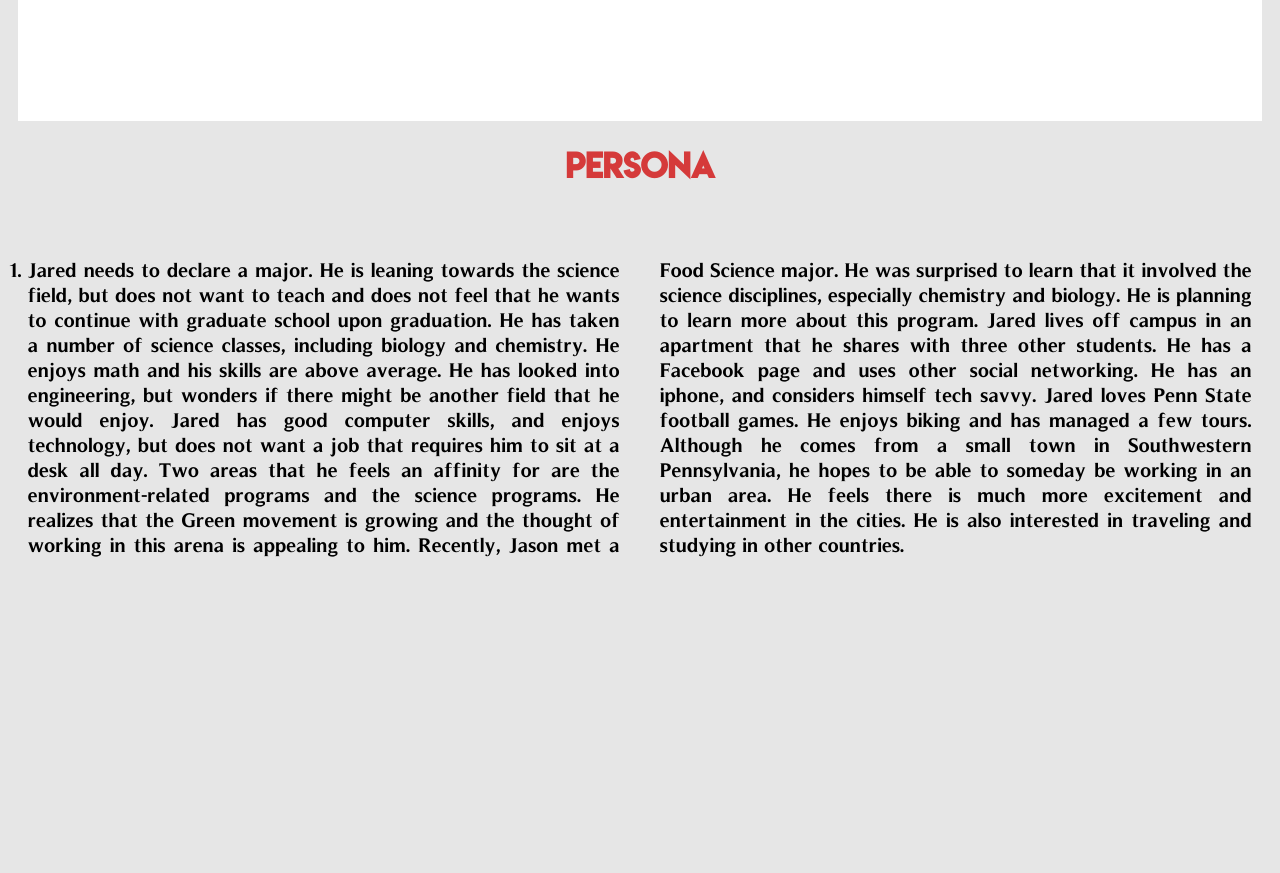
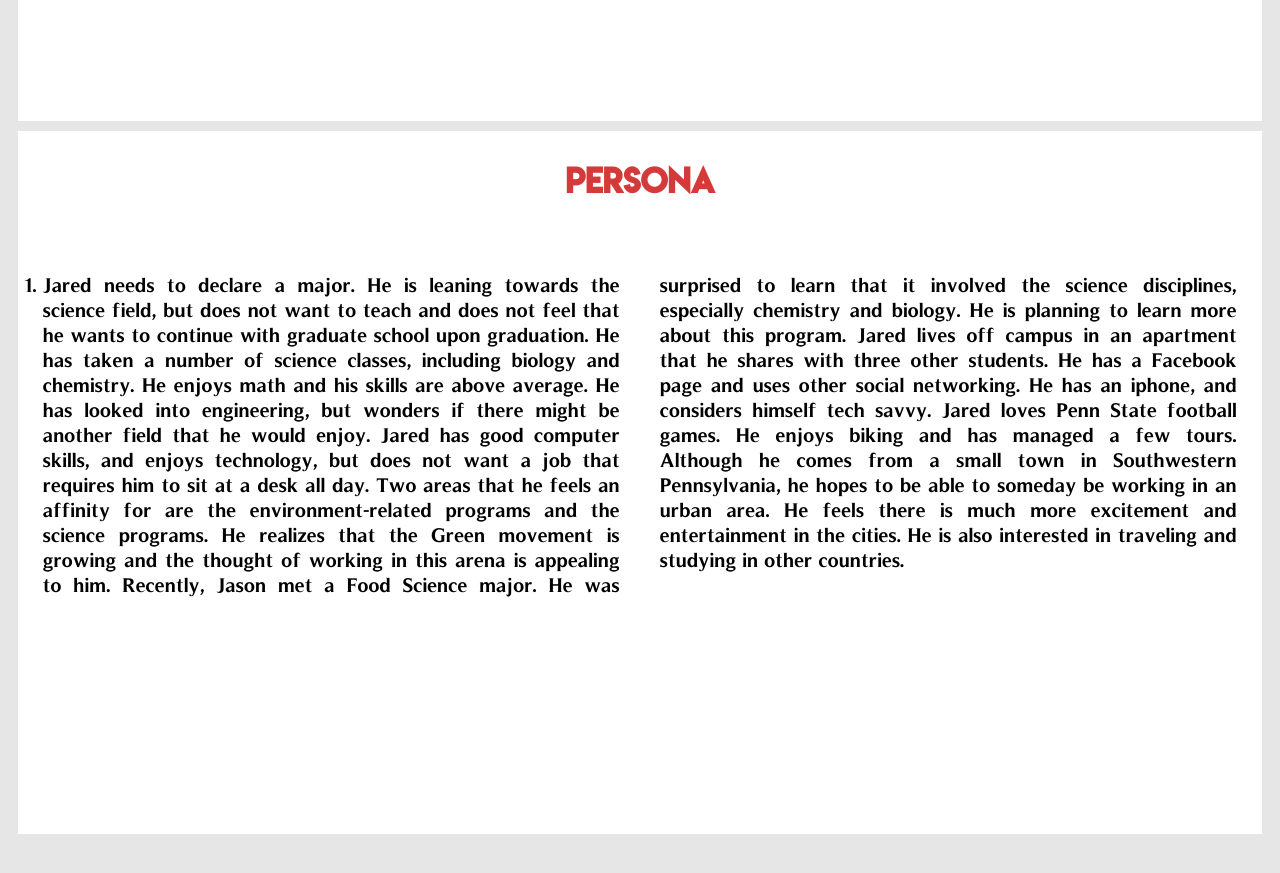
Before and after one commit to chinbrow/chinbrow.github.io, a plain HTML site: page index.html in a window 1280 px wide. Shown: the part 4140-5013 px from the top of the page. Drawn offline with nearby package versions, Linux system fonts and the light colour scheme.

Commit message:
Update index.html

```diff
--- a/index.html
+++ b/index.html
@@ -110,7 +110,7 @@
 
     </div>
 
-    <div id="exam" class="body-div3">
+    <div id="exam" class="body-div">
 
       <h1 class="titles">Persona</h1>
       <br>
```
